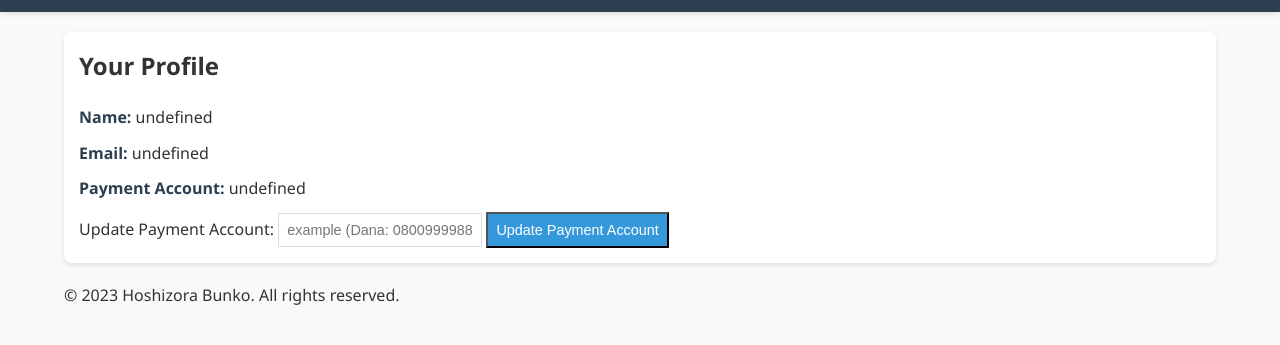
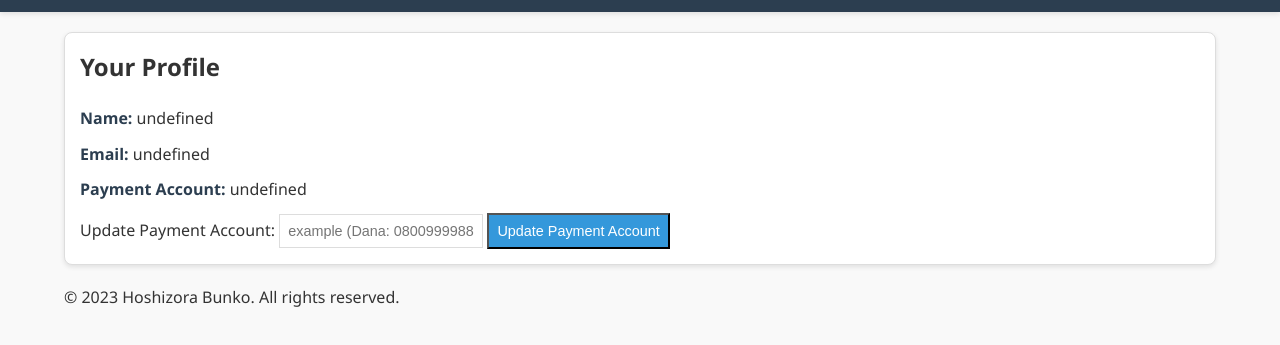
Before and after one commit to Hikari-Bunko/hikari-bunko, a website: page profile.html in a window 1280 px wide. Shown: the part 95-440 px from the top of the page. Drawn offline with Linux system fonts and the light colour scheme; sample sign-in values are in the browser's storage.

Commit message:
Update styles.css

```diff
--- a/styles.css
+++ b/styles.css
@@ -469,6 +469,7 @@ nav ul li a:hover {
 /* Profile Page Styles */
 #profile {
     background-color: var(--card-bg);
+    border: 1px solid var(--card-border);
     padding: 20px;
     border-radius: 8px;
     box-shadow: 0 2px 5px rgba(0, 0, 0, 0.1);
```
